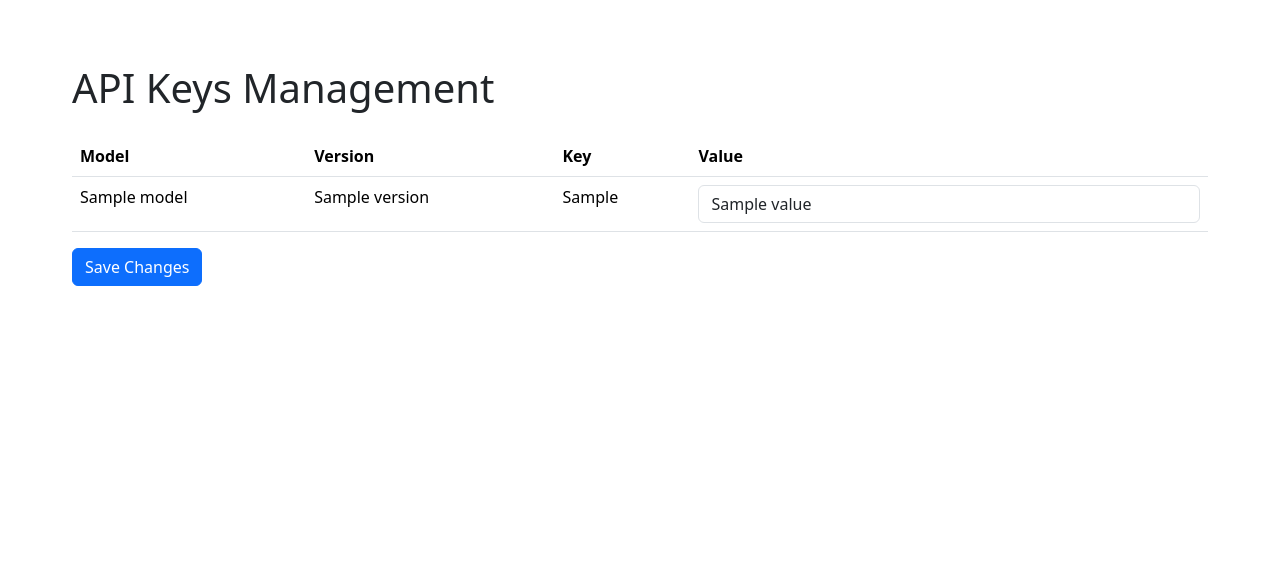
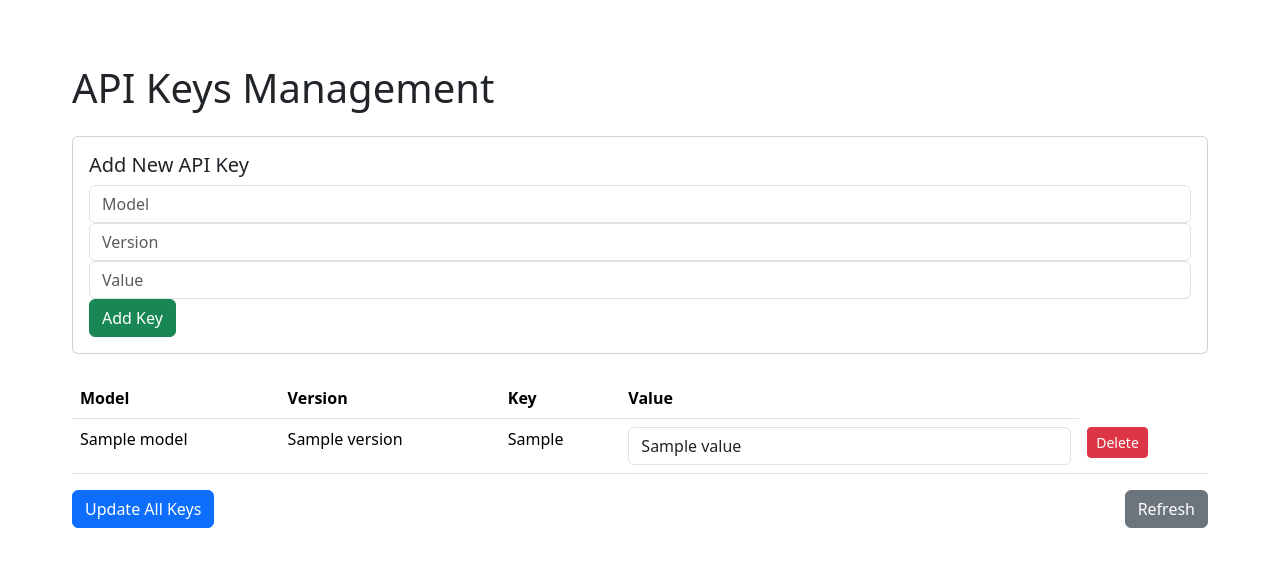
Before and after one commit to scampion/burgonet-gateway, a Flask app: template frontend/app/templates/admin/apikeys.html in a window 1280 px wide. Shown: the top 567 px of the page. Run offline with Flask 3, Linux system fonts and the light colour scheme; the template is opened without the code that fills it: most values are stand-ins (such as "Sample title", 1, 10 or a date in 2020).

Commit message:
feat: add API key management buttons for add, update, and delete

```diff
--- a/frontend/app/templates/admin/apikeys.html
+++ b/frontend/app/templates/admin/apikeys.html
@@ -4,7 +4,27 @@
 <h1>API Keys Management</h1>
 
 <div class="mt-4">
-    <form method="POST">
+    <!-- Add New Key Form -->
+    <div class="card mb-4">
+        <div class="card-body">
+            <h5 class="card-title">Add New API Key</h5>
+            <form method="POST" action="{{ url_for('admin.add_key') }}" class="form-inline">
+                <div class="form-group mr-2">
+                    <input type="text" name="model" class="form-control" placeholder="Model" required>
+                </div>
+                <div class="form-group mr-2">
+                    <input type="text" name="version" class="form-control" placeholder="Version" required>
+                </div>
+                <div class="form-group mr-2">
+                    <input type="text" name="value" class="form-control" placeholder="Value" required>
+                </div>
+                <button type="submit" class="btn btn-success">Add Key</button>
+            </form>
+        </div>
+    </div>
+
+    <!-- Existing Keys Form -->
+    <form method="POST" action="{{ url_for('admin.redis_keys') }}">
         <table class="table">
             <thead>
                 <tr>
@@ -26,11 +46,22 @@
                                value="{{ key.value }}"
                                class="form-control">
                     </td>
+                    <td>
+                        <button type="submit"
+                                formaction="{{ url_for('admin.delete_key', key=key.full_key) }}"
+                                class="btn btn-danger btn-sm"
+                                onclick="return confirm('Are you sure you want to delete this key?')">
+                            Delete
+                        </button>
+                    </td>
                 </tr>
                 {% endfor %}
             </tbody>
         </table>
-        <button type="submit" class="btn btn-primary">Save Changes</button>
+        <div class="d-flex justify-content-between">
+            <button type="submit" class="btn btn-primary">Update All Keys</button>
+            <a href="{{ url_for('admin.redis_keys') }}" class="btn btn-secondary">Refresh</a>
+        </div>
     </form>
 </div>
 {% endblock %}
```
